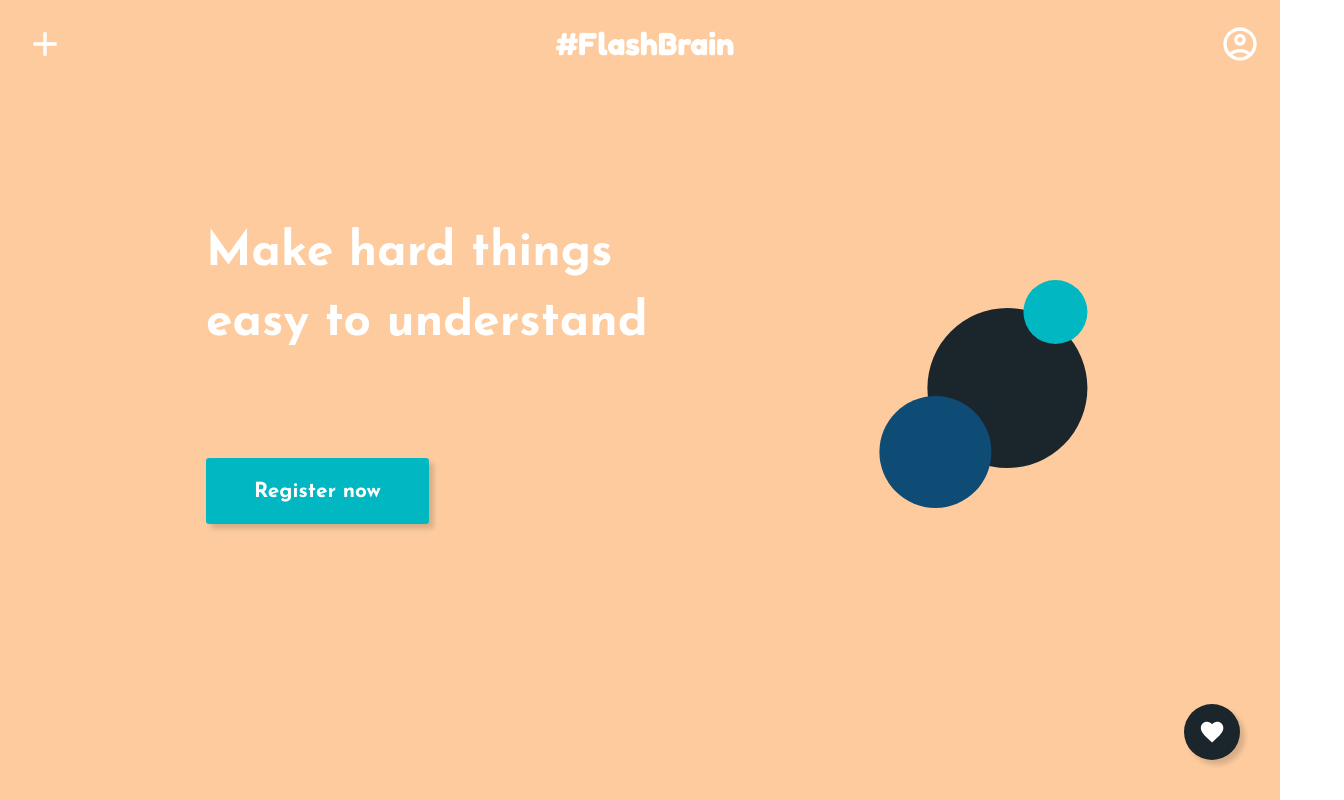
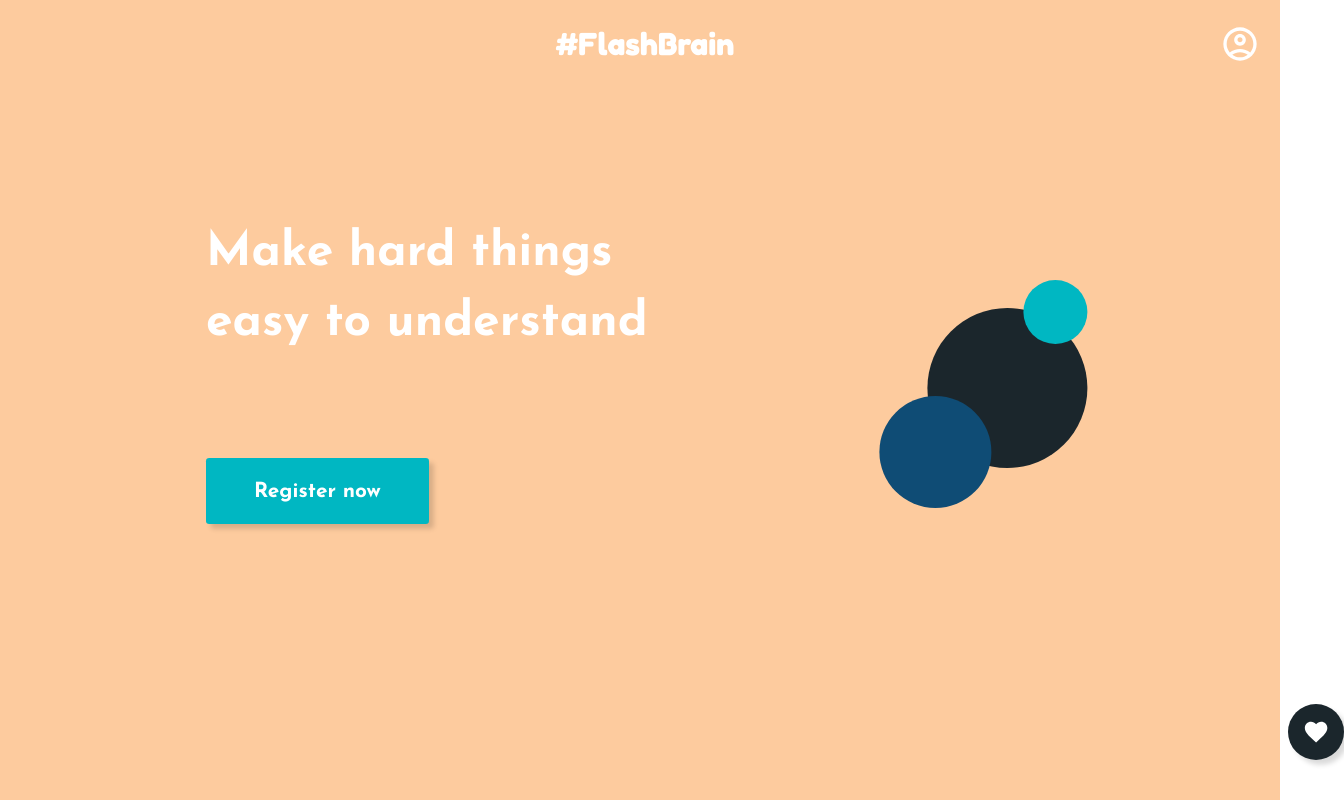
Before and after one commit to Serban681/Flash_Brain, a Next.js app: page / in a window 1280 px wide. Shown: the top 800 px of the page, 1344 px wide, since content can reach past the window. Built offline with nearby package versions, Linux system fonts and the light colour scheme; no server answers.

Commit message:
Hidden Button on not loggedIn

```diff
--- a/src/components/GeneralComponents/Header.tsx
+++ b/src/components/GeneralComponents/Header.tsx
@@ -4,17 +4,25 @@ import Image from "next/image";
 import AddImage from "@/images/plus.svg";
 import HeartImage from "@/images/liked_icon.svg";
 import router from "next/router";
+import useCheckLoggedIn from "@/utils/useCheckLoggedIn";
 
 export default function Header() {
+    const {isLoggedIn, isPending: isPendingLoggedIn, userInformation} = useCheckLoggedIn();
+
     const goToCreateFlashCardPage = () => {
-        router.push('/createflashcard')
+        if(!isPendingLoggedIn && isLoggedIn) {
+            router.push('/createflashcard')
+        }
     }
 
     return (
         <div className="inline flex justify-between text-white w-full items-center pt-5">
-            <div style={{display:'flex', flexDirection:'row', alignItems: 'center'}}>
-                <Image onClick={goToCreateFlashCardPage} src={AddImage} alt="" className="ml-5 h-10 cursor-pointer" />
+            <div className={`${!isPendingLoggedIn && isLoggedIn ? 'opacity-100 cursor-pointer' : 'opacity-0' }`}>
+                <div style={{display:'flex', flexDirection:'row', alignItems: 'center'}}>
+                    <Image onClick={goToCreateFlashCardPage} src={AddImage} alt="" className="ml-5 h-10" />
+                </div>
             </div>
+
             <LogoComponent />
             <AvatarComponent />
         </div>
--- a/src/pages/index.tsx
+++ b/src/pages/index.tsx
@@ -60,7 +60,6 @@ export function CategoryList(props: any) {
 }
 
 export default function Home() {
-
     const {isLoggedIn, isPending: isPendingLoggedIn, userInformation} = useCheckLoggedIn();
     const [activeCategoryList, setActiveCategoryList] = useState<number[]>([]);
     const [searchValue, setSearchValue] = useState<string>('');
@@ -69,9 +68,28 @@ export default function Home() {
 
     const searchParams = useSearchParams()
     const searchQuery = searchParams.get('query');
+
+    const [isScrolled, setIsScrolled] = useState(false);
+
+
     useEffect(() => {
         setSearchValue(searchQuery ? searchQuery : '');
     }, [searchQuery])
+
+    useEffect(() => {
+        console.log(isLoggedIn)
+
+        const handleScroll = () => {
+          const scrolled = window.scrollY > 0;
+          setIsScrolled(scrolled);
+        };
+
+        window.addEventListener('scroll', handleScroll);
+
+        return () => {
+          window.removeEventListener('scroll', handleScroll);
+        };
+      }, []);
 
     const goToFavourites = () => {
         router.push('/favourites');
@@ -143,9 +161,12 @@ export default function Home() {
       <>
           <div className={styles.indexOuterDiv}>
               <Header></Header>
-              <div onClick={goToFavourites} className="cursor-pointer hover:scale-105 transition-all w-14 h-14 flex justify-center items-center absolute bg-[#1B262C] rounded-full shadow-default absolute bottom-10 right-10">
-                <Image className="w-7 h-7" src={like_image} alt="" />
+              <div className={`absolute bottom-10 transition-all ease-in ${!isPendingLoggedIn && isLoggedIn && !isScrolled ? 'right-[2rem]' : 'right-[-4rem]'}`}>
+                <div onClick={goToFavourites} className={`cursor-pointer w-14 h-14 flex justify-center items-center bg-[#1B262C] rounded-full shadow-default`}>
+                    <Image className="w-7 h-7" src={like_image} alt="" />
+                </div>
               </div>
+
               <div className={styles.indexContentDiv}>
                 <div className={styles.indexHigherDiv}>
                     <div className={styles.indexHigherDivLeft}>
```
